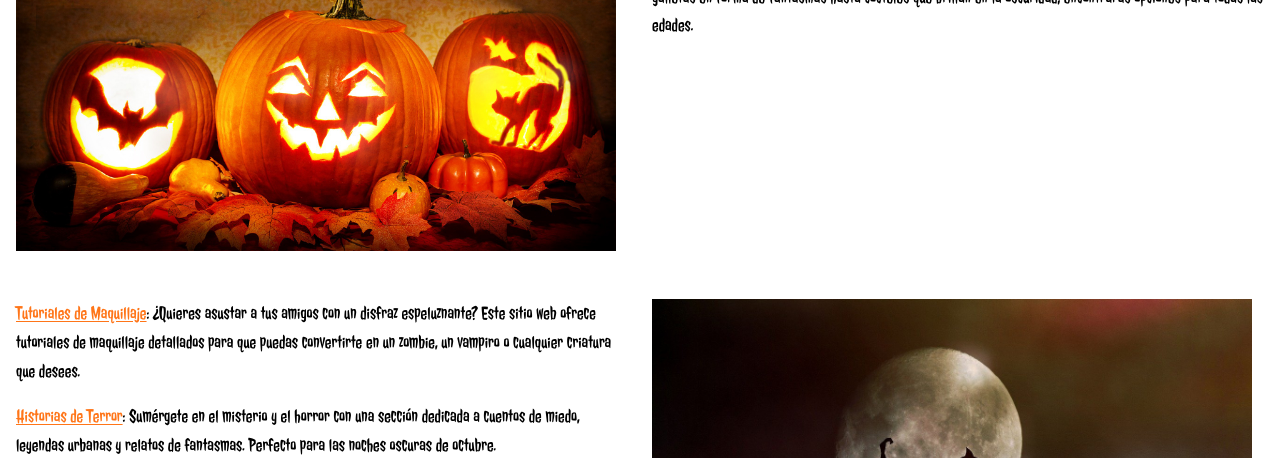
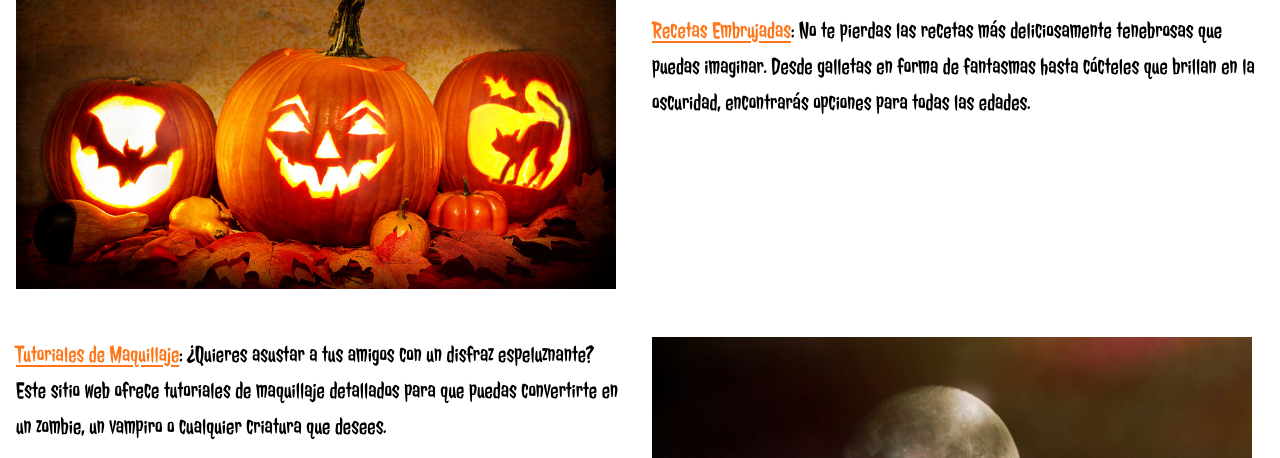
Before and after one commit to GonzaloRochaErices/proyecto_halloween_dw_coder, a website: page index.html in a window 1280 px wide. Shown: the part 435-893 px from the top of the page. Drawn offline with nearby package versions, Linux system fonts and the light colour scheme.

Commit message:
se agranda fuente en mains, se aplica arreglo de overflow con clase en sass

```diff
--- a/index.html
+++ b/index.html
@@ -49,7 +49,7 @@
         </nav>
     </header>
 
-    <main style="font-size: larger; margin-top:80px">
+    <main class="overflowfix" style="font-size: x-large; margin-top:80px">
 
         <div class="m-3">
             <h1>Todos los días son Halloween</h1>
--- a/scss/_utilitarios.scss
+++ b/scss/_utilitarios.scss
@@ -28,3 +28,7 @@
    .animLogo:hover {
      transform: rotate(360deg);
    }
+
+   .overflowfix{
+    overflow: hidden;
+   }
```
Also changed, not shown: pages/contacto.html (+1 -1 lines), pages/galeria.html (+1 -1 lines), pages/info.html (+1 -1 lines), pages/nosotros.html (+1 -1 lines), css/estilos.css, scss/_fonts.scss (line endings or trailing spaces), 1 other file.
